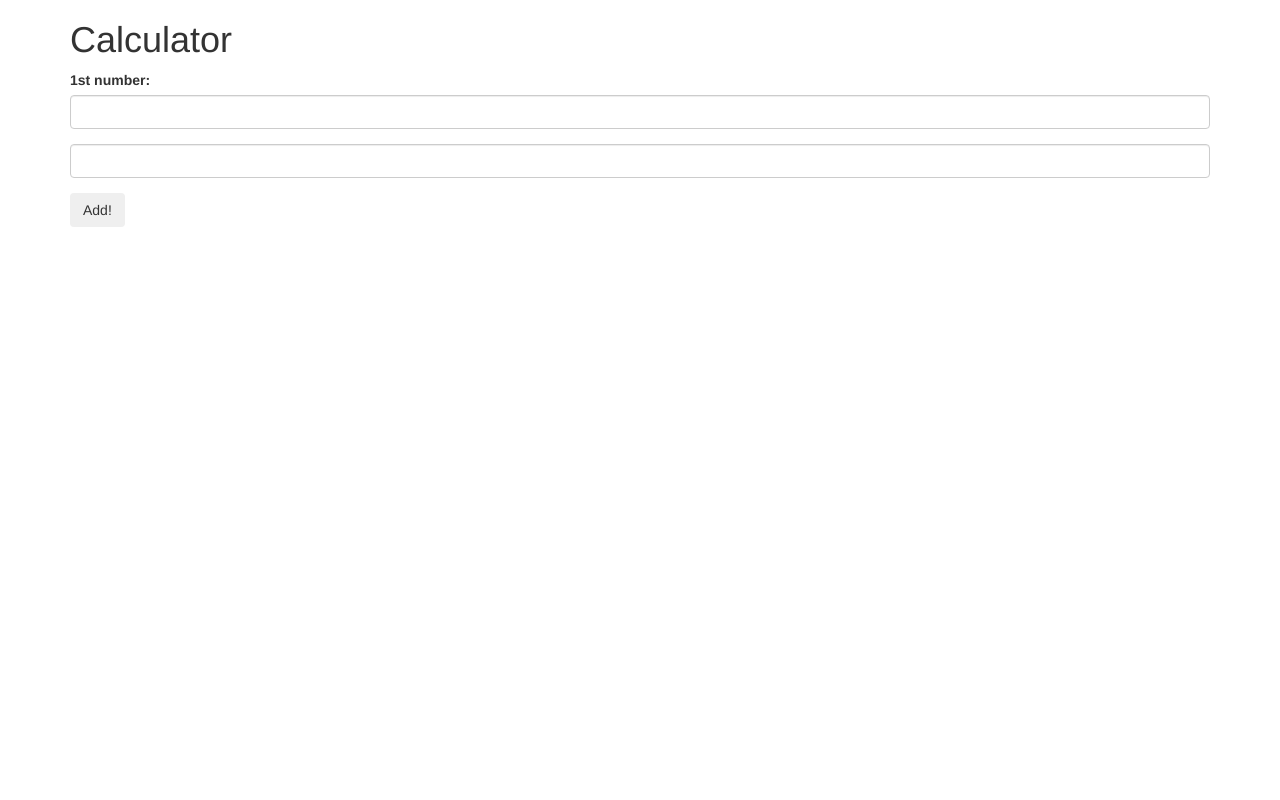
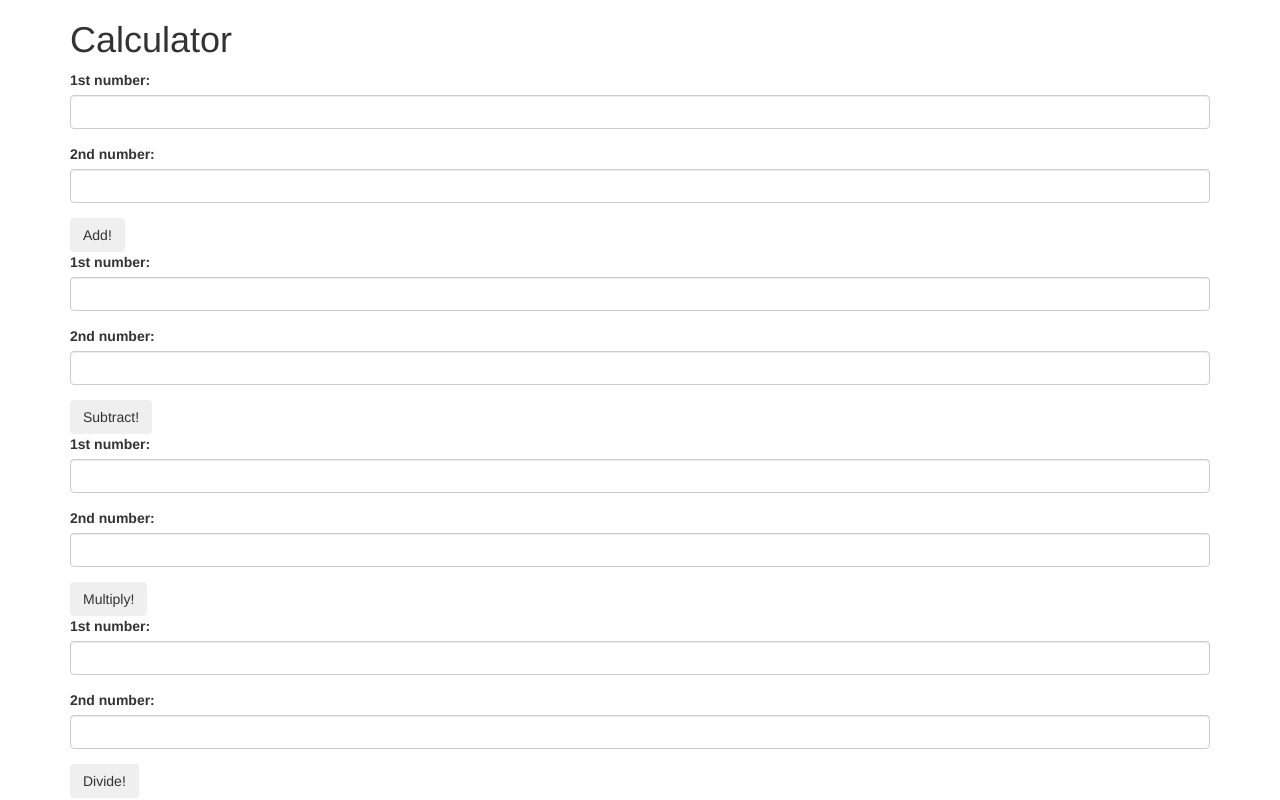
Before and after one commit to calvincushman/Calculator, a plain HTML site: page index.html in a window 1280 px wide. Drawn offline with Linux system fonts and the light colour scheme.

Commit message:
change form tag names to be more specific

```diff
--- a/index.html
+++ b/index.html
@@ -11,16 +11,63 @@
   <body>
     <div class="container">
       <h1>Calculator</h1>
-      <form id="add">
+      <form id="addForm">
         <div class="form-group">
           <label for="add1">1st number:</label>
           <input id="add1" class="form-control" type="text">
         </div>
         <div class="form-group">
-          <label id="add2" class="form-control" type="text">
+          <label for="add2">2nd number:</label>
+          <input id="add2" class="form-control" type="text">
         </div>
         <button type="submit" class="btn">Add!</button>
+        <div id="outputAdd">
+        </div>
       </form>
+      <form id="subtractForm">
+        <div class="form-group">
+          <label for="subtract1">1st number:</label>
+          <input id="subtract1" class="form-control" type="text">
+        </div>
+        <div class="form-group">
+          <label for="subtract2">2nd number:</label>
+          <input id="subtract2" class="form-control" type="text">
+        </div>
+        <button type="submit" class="btn">Subtract!</button>
+        <div id="outputSubtract">
+        </div>
+      </form>
+
+
+      <form id="multiplyForm">
+        <div class="form-group">
+          <label for="multiply1">1st number:</label>
+          <input id="multiply1" class="form-control" type="text">
+        </div>
+        <div class="form-group">
+          <label for="multiply2">2nd number:</label>
+          <input id="multiply2" class="form-control" type="text">
+        </div>
+        <button type="submit" class="btn">Multiply!</button>
+      </form>
+      <div id="outputMultiply">
+        <result>
+      </div>
+
+      <form id="divide">
+        <div class="form-group">
+          <label for="divide1">1st number:</label>
+          <input id="divide1" class="form-control" type="text">
+        </div>
+        <div class="form-group">
+          <label for="divide2">2nd number:</label>
+          <input id="divide2" class="form-control" type="text">
+        </div>
+        <button type="submit" class="btn">Divide!</button>
+      </form>
+      <div id="output4">
+        <reult>
+      </div>
     </div>
   </body>
 </html>
```
